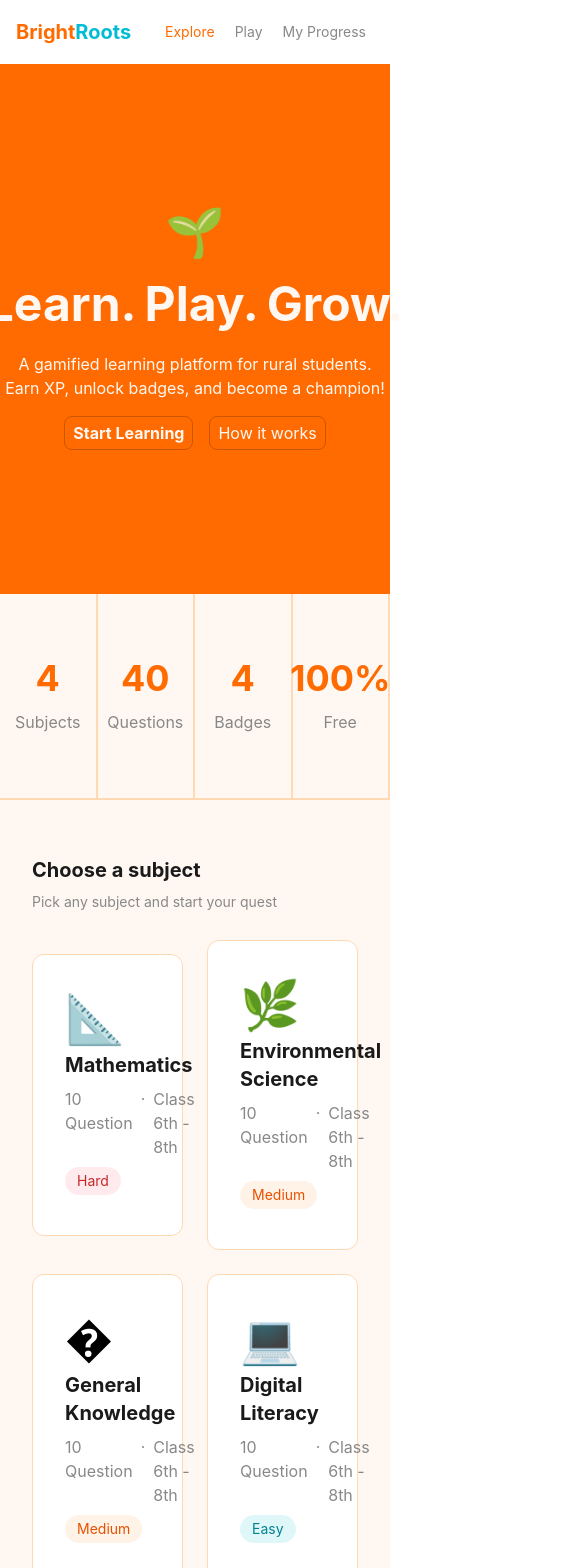
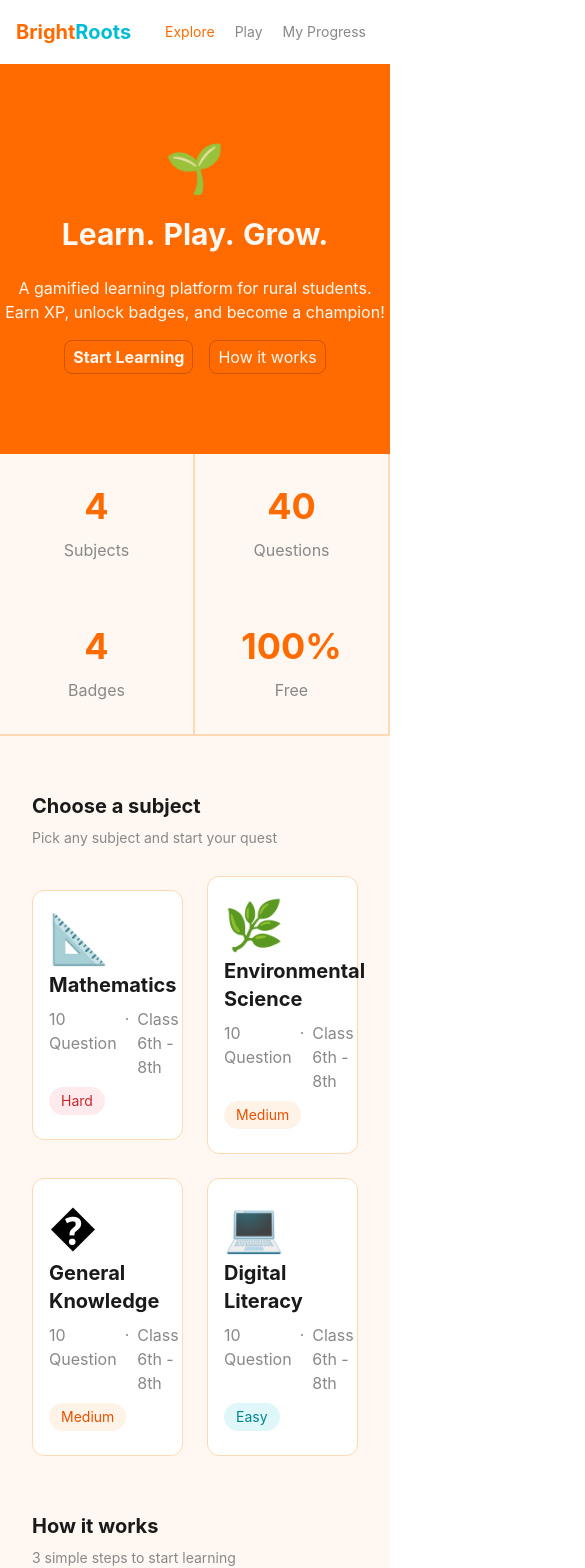
Before and after one commit to sadiksaifi9958/brightroots, a React (Vite) app: page / in a window 390 px wide. Shown: the top 1568 px of the page, 585 px wide, since content can reach past the window. Built offline with nearby package versions, Linux system fonts and the light colour scheme.

Commit message:
Update Home.jsx
make home responsive

```diff
--- a/src/pages/Home.jsx
+++ b/src/pages/Home.jsx
@@ -62,9 +62,9 @@ function Home() {
 
   return (
     <div className="w-full">
-      <div className="bg-[#FF6B00] py-36 flex flex-col gap-4 items-center w-full">
+      <div className="bg-[#FF6B00] py-20 sm:py-36 flex flex-col gap-4 items-center w-full">
         <span className="text-5xl">🌱</span>
-        <div className="flex items-center my-2 text-[#FFF8F2] text-5xl font-bold gap-2">
+        <div className="flex items-center my-2 text-[#FFF8F2] text-3xl sm:text-5xl font-bold gap-2">
           <div>Learn.</div>
           <div>Play.</div>
           <div>Grow.</div>
@@ -92,9 +92,9 @@ function Home() {
           </button>
         </div>
       </div>
-      <div className="w-full grid grid-cols-4 gap-0 border-b-2 border-[#FFD9B3]">
+      <div className="w-full grid grid-cols-2 sm:grid-cols-4 gap-0 border-b-2 border-[#FFD9B3]">
         {stats.map((stat) => (
-          <div className="flex flex-col items-center gap-3 border-r-2 border-[#FFD9B3] py-16">
+          <div className="flex flex-col items-center gap-3 border-r-2 border-[#FFD9B3] py-8 sm:py-16">
             <h1 className="text-4xl text-[#FF6B00] font-bold">
               {stat.heading}
             </h1>
@@ -112,7 +112,7 @@ function Home() {
           </p>
           <div className="grid grid-cols-2 gap-6 mt-1 w-full items-center justify-center p-4">
             {subjects.map((card) => (
-              <div className="w-full py-10 flex flex-col gap-2 items-start justify-center border border-[#FFD9B3] rounded-xl pl-8 bg-white hover:shadow-md transition-shadow duration-200">
+              <div className="w-full py-6 sm:py-10 flex flex-col gap-2 items-start justify-center border border-[#FFD9B3] rounded-xl pl-4 sm:pl-8 bg-white hover:shadow-md transition-shadow duration-200">
                 <span className="text-5xl">{card.icon}</span>
                 <h1 className="text-xl text-[#1A1A1A] font-bold">
                   {card.name}
@@ -164,10 +164,10 @@ function Home() {
           <p className="text-sm text-[#888888]">
             Complete quizzes to earn these rewards
           </p>
-          <div className="flex items-center gap-6 justify-center mt-5 w-full">
+          <div className="flex items-center gap-6 justify-center mt-5 w-full overflow-hidden">
             {badges.map((badge) => (
               <div
-                className={`flex flex-col items-center p-16 border border-[#FFD9B3] rounded-xl shadow-sm hover:shadow-md bg-white w-full transition-shadow duration-200 ${badge.unlocked ? "opacity-100" : "opacity-40"}`}
+                className={`flex flex-col items-center p-4 sm:p-16 border border-[#FFD9B3] rounded-xl shadow-sm hover:shadow-md bg-white w-full transition-shadow duration-200 ${badge.unlocked ? "opacity-100" : "opacity-40"}`}
               >
                 <span className="text-4xl">{badge.icon}</span>
                 <h1 className="text-lg text-[#1A1A1A] font-bold">
@@ -199,7 +199,7 @@ function Home() {
                     <p className="text-sm text-[#888888]">{player.completed}</p>
                   </div>
                 </div>
-                <p className="text-2xl text-[#FF6B00] font-bold pr-8">
+                <p className="text-lg sm:text-2xl text-[#FF6B00] font-bold pr-2 sm:pr-8">
                   {player.xp}
                 </p>
               </div>
```
